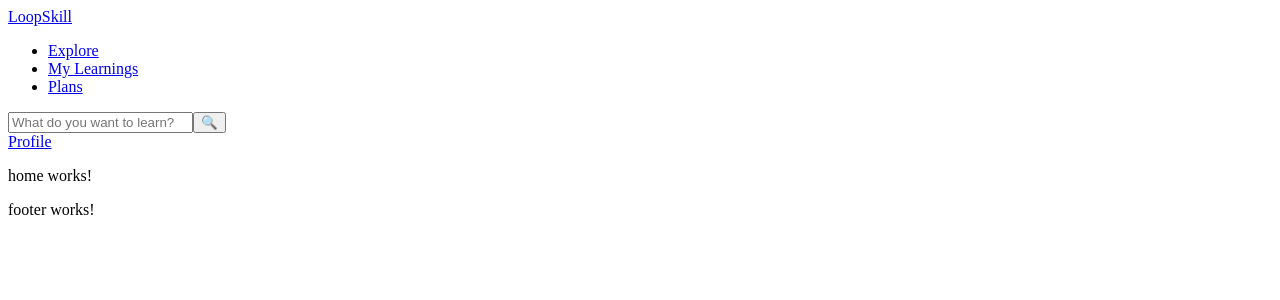
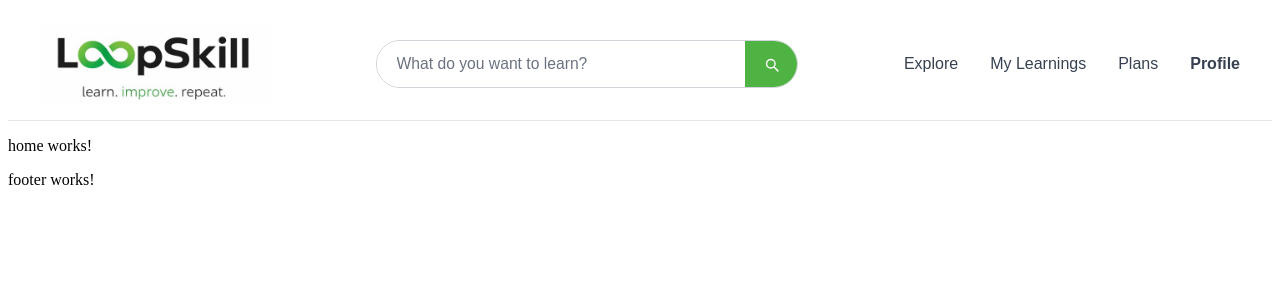
Before and after one commit to PierreLaGuerre/loopskill-mooc-platform, an Angular app in the folder frontend/app/: page / in a window 1280 px wide. Shown: the top 300 px of the page. Built offline with nearby package versions, Linux system fonts and the light colour scheme.

Commit message:
uploaded logo and created navbar html and scss

```diff
--- a/frontend/app/src/app/core/layout/navbar/navbar.component.html
+++ b/frontend/app/src/app/core/layout/navbar/navbar.component.html
@@ -1,7 +1,20 @@
 <nav class="navbar">
-  <div class="navbar__left">
     <div class="navbar__logo">
-      <a routerLink="/">LoopSkill</a>
+        <a routerLink="/">
+            <img src="assets/images/LoopSkill_logo.jpg" alt="LoopSkill logo" />
+        </a>
+    </div>
+
+    <div class="navbar__center">
+        <div class="navbar__search">
+            <input type="text" placeholder="What do you want to learn?" />
+            <button type="button" aria-label="Search">
+                <svg viewBox="0 0 24 24" fill="none" xmlns="http://www.w3.org/2000/svg">
+                    <circle cx="11" cy="11" r="6" stroke="white" stroke-width="2"></circle>
+                    <path d="M16 16L21 21" stroke="white" stroke-width="2" stroke-linecap="round"></path>
+                </svg>
+            </button>
+        </div>
     </div>
 
     <ul class="navbar__links">
@@ -15,17 +28,8 @@
             <a routerLink="/plans" routerLinkActive="active">Plans</a>
         </li>
     </ul>
-  </div>
 
     <div class="navbar__right">
-    <div class="navbar__search">
-      <input
-        type="text"
-        placeholder="What do you want to learn?"
-      />
-      <button type="button">🔍</button>
-    </div>
-
         <a class="navbar__profile" routerLink="/profile" routerLinkActive="active">
             Profile
         </a>
--- a/frontend/app/src/app/core/layout/navbar/navbar.component.scss
+++ b/frontend/app/src/app/core/layout/navbar/navbar.component.scss
@@ -0,0 +1,124 @@
+.navbar {
+  display: grid;
+  grid-template-columns: auto 1fr auto auto;
+  align-items: center;
+  column-gap: 2rem;
+  padding: 1rem 2rem;
+  background-color: #ffffff;
+  border-bottom: 1px solid #e5e7eb;
+  font-family: 'Montserrat', 'Poppins', Arial, sans-serif;
+}
+
+.navbar__logo {
+  display: flex;
+  align-items: center;
+  justify-self: start;
+}
+
+.navbar__logo a {
+  display: flex;
+  align-items: center;
+  text-decoration: none;
+}
+
+.navbar__logo img {
+  height: 80px;
+  width: auto;
+  display: block;
+  object-fit: contain;
+}
+
+.navbar__center {
+  display: flex;
+  justify-content: center;
+  min-width: 0;
+}
+
+.navbar__search {
+  display: flex;
+  align-items: center;
+  width: 100%;
+  max-width: 420px;
+  border: 1px solid #d1d5db;
+  border-radius: 999px;
+  overflow: hidden;
+  background-color: #ffffff;
+}
+
+.navbar__search input {
+  flex: 1;
+  border: none;
+  outline: none;
+  padding: 0.9rem 1.2rem;
+  font-size: 0.98rem;
+  font-family: 'Montserrat', 'Poppins', Arial, sans-serif;
+  color: #374151;
+}
+
+.navbar__search input::placeholder {
+  color: #6b7280;
+}
+
+.navbar__search button {
+  border: none;
+  background-color: #4FB343;
+  padding: 0 1.1rem;
+  height: 100%;
+  cursor: pointer;
+  display: flex;
+  align-items: center;
+  justify-content: center;
+}
+
+.navbar__search button svg {
+  width: 17px;
+  height: 17px;
+}
+.navbar__links {
+  list-style: none;
+  display: flex;
+  align-items: center;
+  gap: 2rem;
+  margin: 0;
+  padding: 0;
+  justify-self: center;
+}
+
+.navbar__links a {
+  text-decoration: none;
+  color: #374151;
+  font-weight: 500;
+  font-size: 1rem;
+  font-family: 'Montserrat', 'Poppins', Arial, sans-serif;
+  white-space: nowrap;
+  transition: color 0.2s ease;
+}
+
+.navbar__links a:hover {
+  color: #2e7d32;
+}
+
+.navbar__links a.active {
+  color: #2e7d32;
+}
+
+.navbar__right {
+  display: flex;
+  align-items: center;
+  justify-self: end;
+}
+
+.navbar__profile {
+  text-decoration: none;
+  color: #374151;
+  font-weight: 600;
+  font-size: 1rem;
+  font-family: 'Montserrat', 'Poppins', Arial, sans-serif;
+  white-space: nowrap;
+  transition: color 0.2s ease;
+}
+
+.navbar__profile:hover,
+.navbar__profile.active {
+  color: #2e7d32;
+}
```
Also changed, not shown: frontend/app/src/assets/images/LoopSkill_logo.jpg (added). Lines whose indentation alone changed are shown as unchanged.
